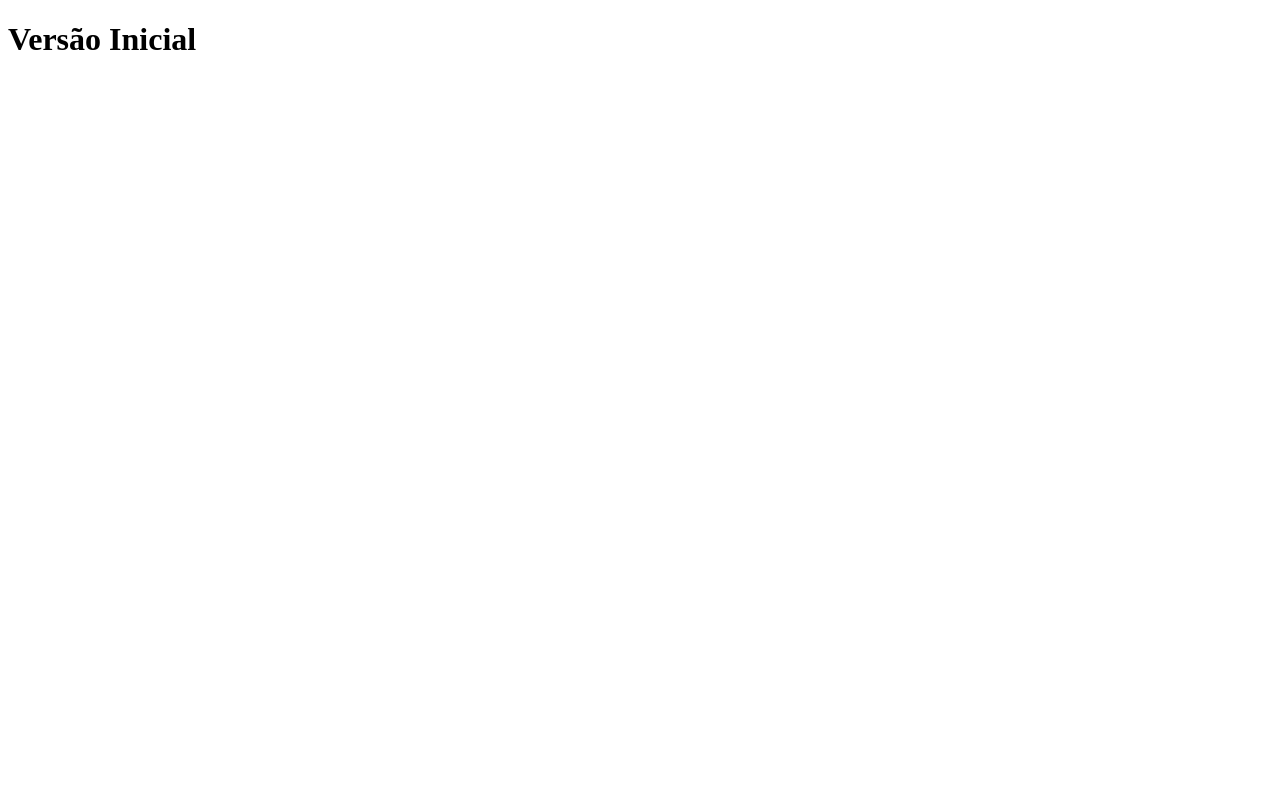
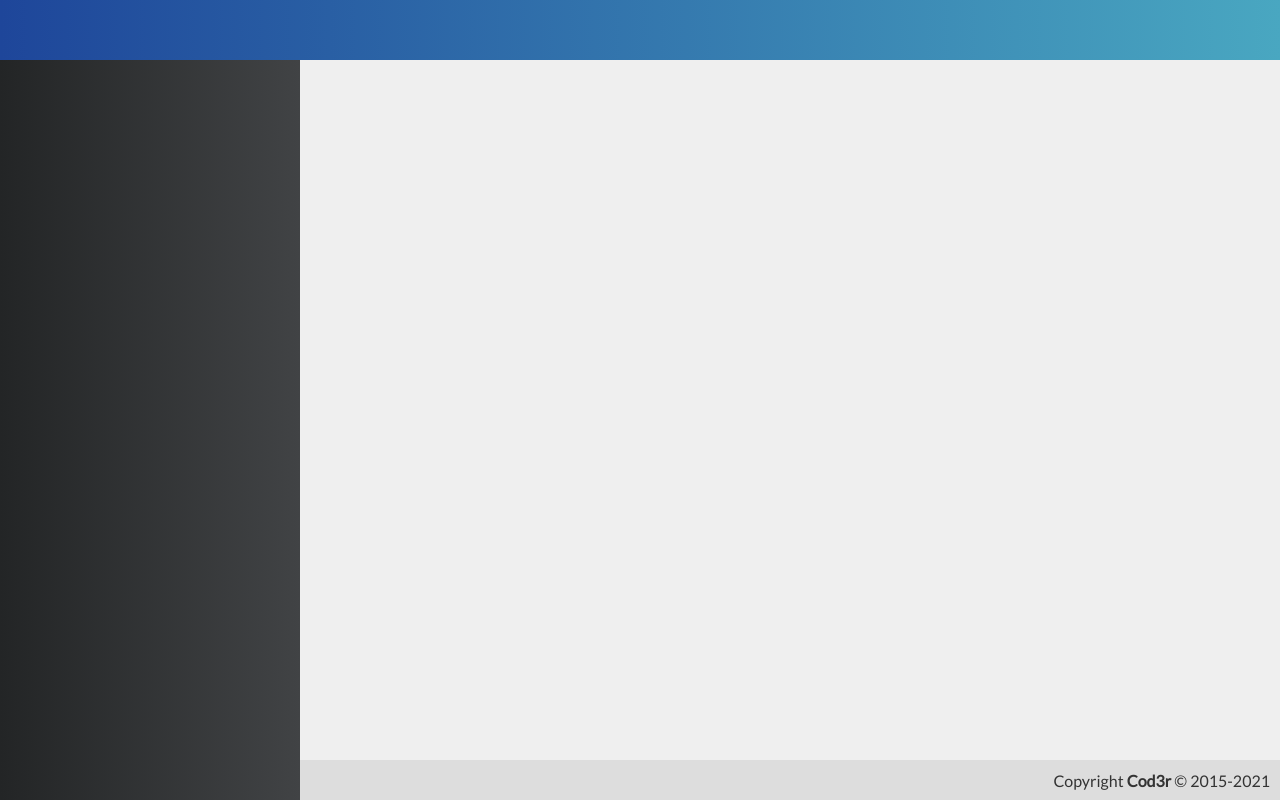
Before and after one commit to AloisioFernandes/knowledge, a Vue app in the folder frontend/: page / in a window 1280 px wide. Built offline with nearby package versions, Linux system fonts and the light colour scheme.

Commit message:
Template inicial.

```diff
--- a/frontend/src/App.vue
+++ b/frontend/src/App.vue
@@ -1,15 +1,44 @@
 <template>
 	<div id="app">
-		<h1>Versão Inicial</h1>
+		<Header />
+		<Menu />
+		<Content />
+		<Footer />
 	</div>
 </template>
 
 <script>
+import Header from '@/components/template/Header' // @ referencia o src
+import Menu from '@/components/template/Menu'
+import Content from '@/components/template/Content'
+import Footer from '@/components/template/Footer'
+
 export default {
 	name: "App",
+	components: { Header, Menu, Content, Footer }
 }
 </script>
 
 <style>
+	* {
+		font-family: "Lato", sans-serif;
+	}
 
+	body {
+		margin: 0;
+	}
+
+	#app {
+		-webkit-font-smoothing: antialiased;
+		-moz-osx-font-smoothing: grayscale;
+
+		height: 100vh;
+		display: grid;
+		grid-template-rows: 60px 1fr 40px;
+		grid-template-columns: 300px 1fr;
+		grid-template-areas:
+			"header header"
+			"menu content"
+			"menu footer";
+	}
 </style>
--- /dev/null
+++ b/frontend/src/components/template/Content.vue
@@ -0,0 +1,17 @@
+<template>
+  <div class="content"></div>
+</template>
+
+<script>
+export default {
+  name: 'Content'
+}
+</script>
+
+<style>
+  .content {
+    grid-area: content;
+    background-color: #efefef;
+    padding: 20px;
+  }
+</style>
--- /dev/null
+++ b/frontend/src/components/template/Footer.vue
@@ -0,0 +1,24 @@
+<template>
+  <footer class="footer">
+    <span>Copyright <strong>Cod3r</strong> © 2015-2021</span>
+  </footer>
+</template>
+
+<script>
+export default {
+  name: 'Footer'
+}
+</script>
+
+<style>
+  .footer {
+    grid-area: footer;
+    background-color: #DDD;
+    color: #333;
+
+    display: flex;
+    align-items: center;
+    justify-content: flex-end;
+    padding-right: 10px;
+  }
+</style>
--- /dev/null
+++ b/frontend/src/components/template/Header.vue
@@ -0,0 +1,24 @@
+<template>
+  <header class="header"></header>
+</template>
+
+<script>
+export default {
+  name: 'Header',
+  props: {
+    title: String,
+    hideToggle: Boolean
+  }
+}
+</script>
+
+<style>
+  .header {
+    grid-area: header;
+    background: linear-gradient(to right, #1e469a, #49a7c1);
+
+    display: flex;
+    justify-content: center;
+    align-items: center;
+  }
+</style>
--- /dev/null
+++ b/frontend/src/components/template/Menu.vue
@@ -0,0 +1,20 @@
+<template>
+  <aside class="menu"></aside>
+</template>
+
+<script>
+export default {
+  name: 'Menu'
+}
+</script>
+
+<style>
+  .menu {
+    grid-area: menu;
+    background: linear-gradient(to right, #232526, #414345);
+
+    display: flex;
+    flex-direction: column;
+    flex-wrap: wrap;
+  }
+</style>
```
Also changed, not shown: 1 other file (tests, documents, lock files or other folders).
